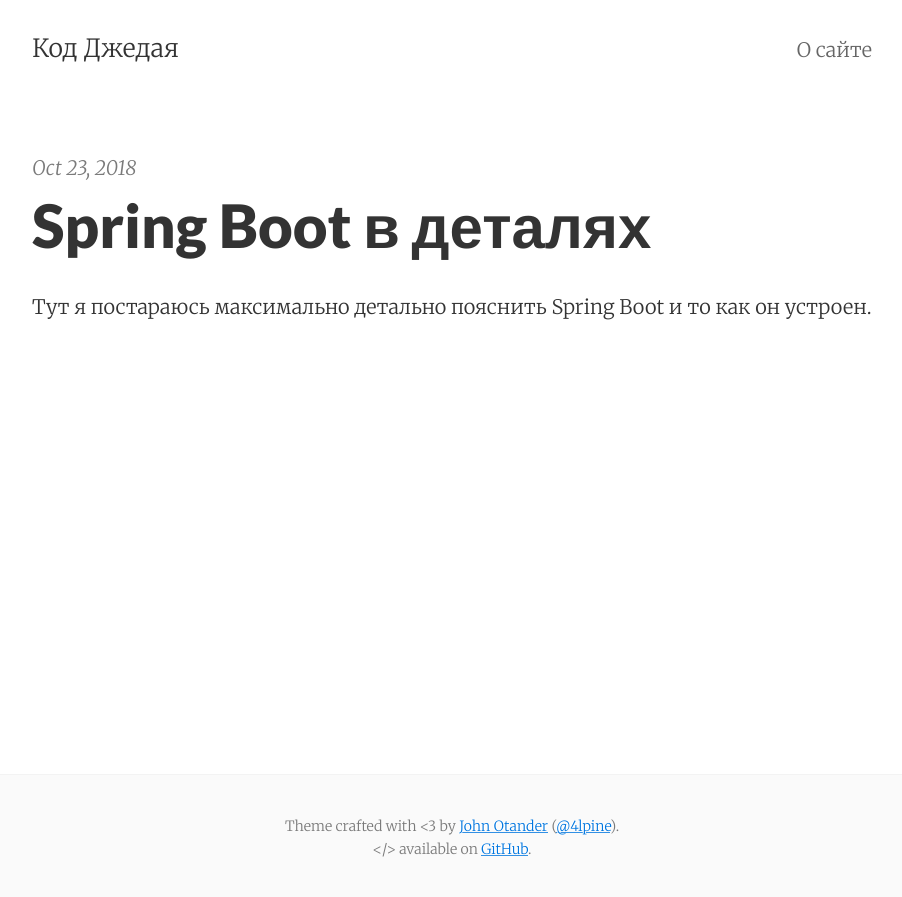
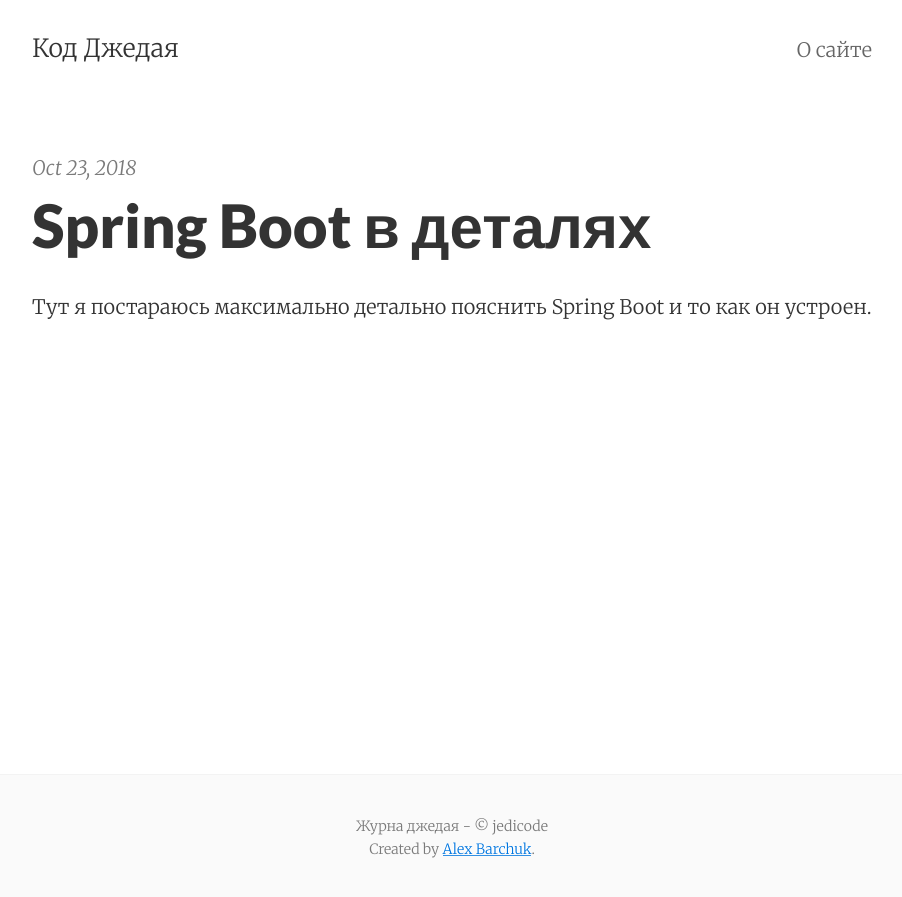
Before and after one commit to sexualanimal/jedicode.co, a Jekyll site: the page built from index.html, in a window 1280 px wide. Shown: the top 897 px of the page, without its empty margins (188-1090 px from the left). Built offline with Jekyll 4.4.1, drawn with Linux system fonts in a browser that asks for light colours; the list of posts is cut into pages by our own code.

Commit message:
Changed footer.

```diff
--- a/_includes/footer.html
+++ b/_includes/footer.html
@@ -1,8 +1,8 @@
 <footer class="center">
   <div class="measure">
     <small>
-      Theme crafted with &lt;3 by <a href="http://johnotander.com">John Otander</a> (<a href="https://twitter.com/4lpine">@4lpine</a>).<br>
-      &lt;/&gt; available on <a href="https://github.com/johnotander/pixyll">GitHub</a>.
+      Журна джедая - &copy; jedicode<br>
+      Created by <a href="https://twitter.com/axbarchuk">Alex Barchuk</a>.
     </small>
   </div>
 </footer>
```
